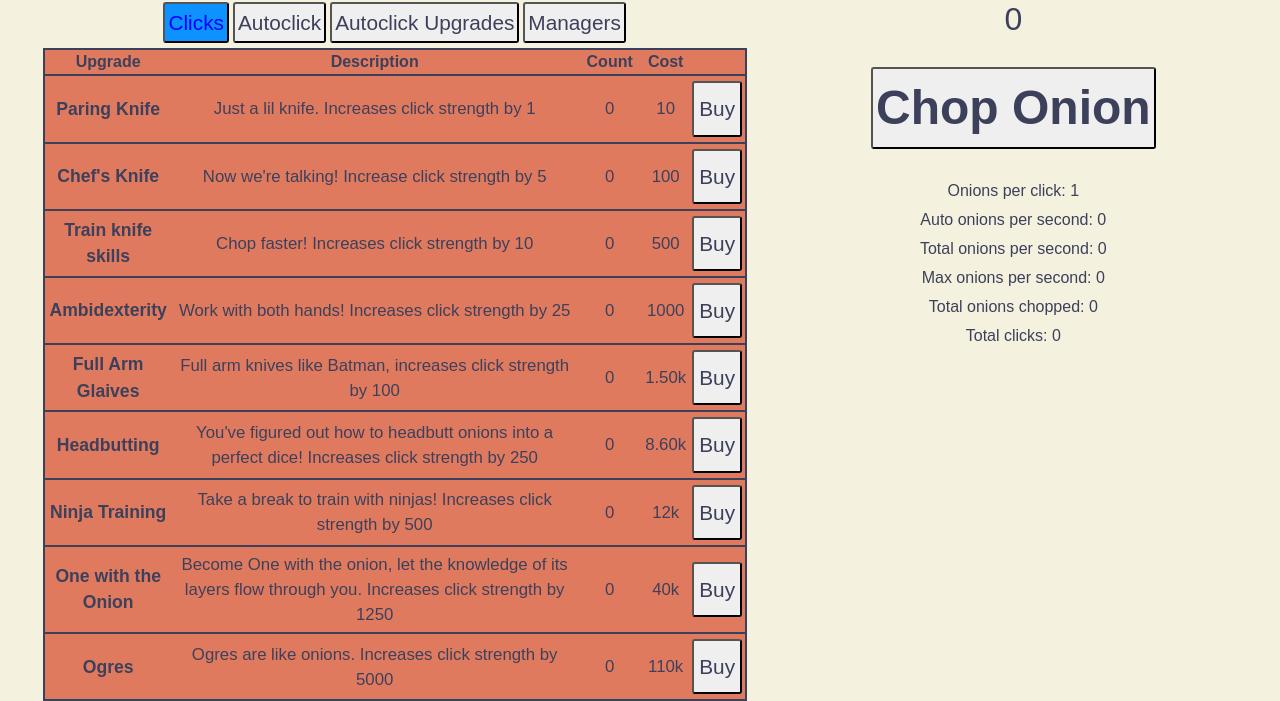
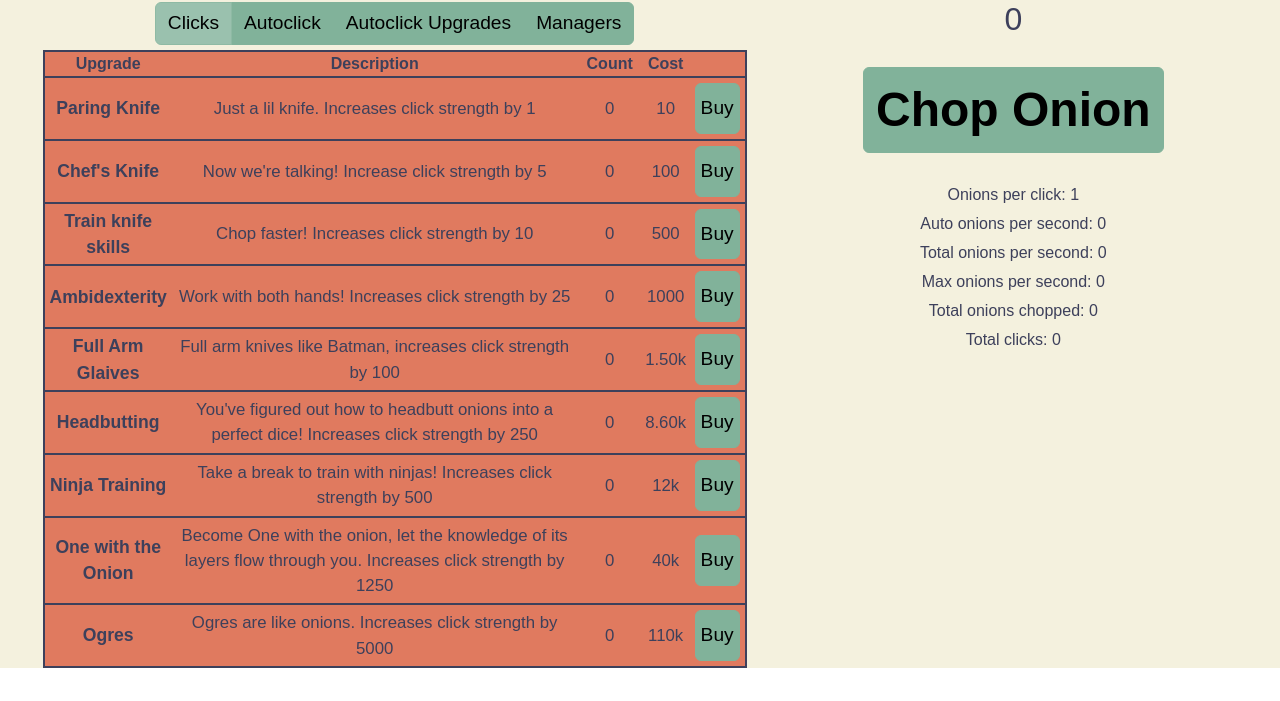
Before and after one commit to kylebenji/clicker-game, a React app: page / in a window 1280 px wide. Shown: the part 171-872 px from the top of the page. After the commit the page ends 839 px from the top, so only its background shows below. Built offline with nearby package versions, Linux system fonts and the light colour scheme.

Commit message:
btn conversion

```diff
--- a/src/Components/Data.js
+++ b/src/Components/Data.js
@@ -20,7 +20,7 @@ export default function Data() {
     <div className="right col-sm-5">
       <h2 id="onions-chopped">Onions Chopped:</h2>
       <h2 id="count">{format.format(stats.onions)}</h2>
-      <button id="onions" onClick={click}>
+      <button id="onions" className="btn btn-secondary" onClick={click}>
         Chop Onion
       </button>
       <div id="stats">
--- a/src/Components/Upgrades.js
+++ b/src/Components/Upgrades.js
@@ -19,12 +19,15 @@ function UpgradeNav({ view }) {
 
   return (
     <nav id="upgrade-select">
+      <div className="btn-group" role="group">
         {buttons.map((btn, i) => {
           return (
             <button
               id={btn[0] + "-btn"}
               className={
-              view === btn[0] ? "upgrade-tab-btn selected" : "upgrade-tab-btn"
+                view === btn[0]
+                  ? "upgrade-tab-btn active btn btn-secondary"
+                  : "upgrade-tab-btn btn btn-secondary"
               }
               data-pane={i}
               data-type={btn[0]}
@@ -35,6 +38,7 @@ function UpgradeNav({ view }) {
             </button>
           );
         })}
+      </div>
     </nav>
   );
 }
@@ -142,7 +146,7 @@ function UpgradeBody({ view }) {
                 </td>
                 <td className="upg-buy">
                   <button
-                    className="buy"
+                    className="buy btn btn-secondary"
                     onClick={handleBuyUpgradeClick}
                     disabled={
                       upgradeType[0] === "managers" && upgrade[1].owned
--- a/src/index.scss
+++ b/src/index.scss
@@ -1,12 +1,4 @@
-$background-color: #f4f1de;
-$text-color1: #3d405b;
-$accent-color1: #e07a5f;
-$accent-color2: #81b29a;
-
-$primary: rgb(14, 146, 255);
-$secondary: $accent-color2;
-
-$bp-medium: 800px;
+@import "./sass/variables";
 
 @import "../node_modules/bootstrap/scss/bootstrap.scss";
 
--- a/src/sass/_base.scss
+++ b/src/sass/_base.scss
@@ -28,7 +28,6 @@ h2 {
 
 button {
   font-size: 1.3rem;
-  color: $text-color1;
   padding: 3px;
   border-radius: 3px;
 }
@@ -46,8 +45,3 @@ button {
 .hidden {
   display: none;
 }
-
-.selected {
-  color: blue;
-  background-color: $primary;
-}
--- /dev/null
+++ b/src/sass/_variables.scss
@@ -0,0 +1,11 @@
+$background-color: #f4f1de;
+$text-color1: #3d405b;
+$accent-color1: #e07a5f;
+$accent-color2: #81b29a;
+
+$primary: rgb(14, 146, 255);
+$secondary: $accent-color2;
+
+$bp-medium: 800px;
+$btn-font-weight: 500;
+$btn-font-size: 1.2rem;
```
Lines whose indentation alone changed are shown as unchanged.
